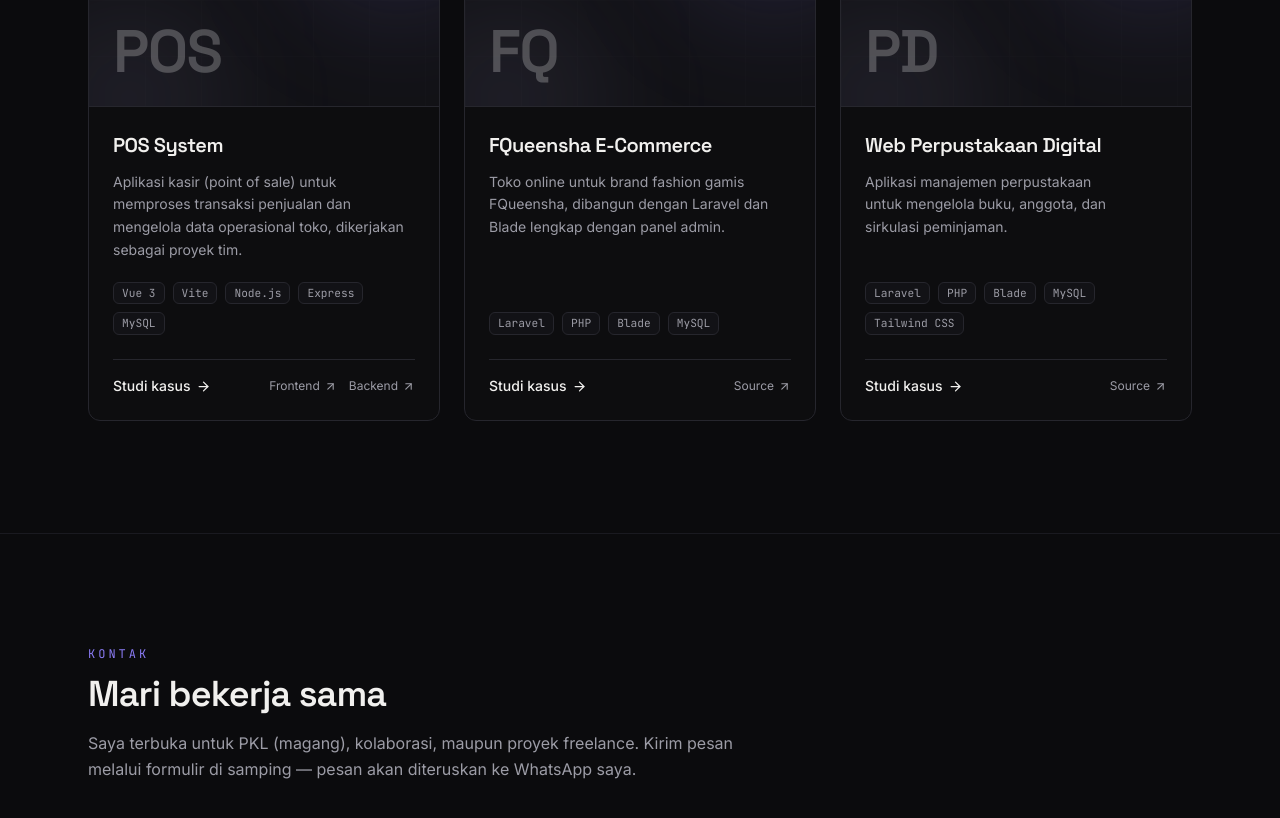
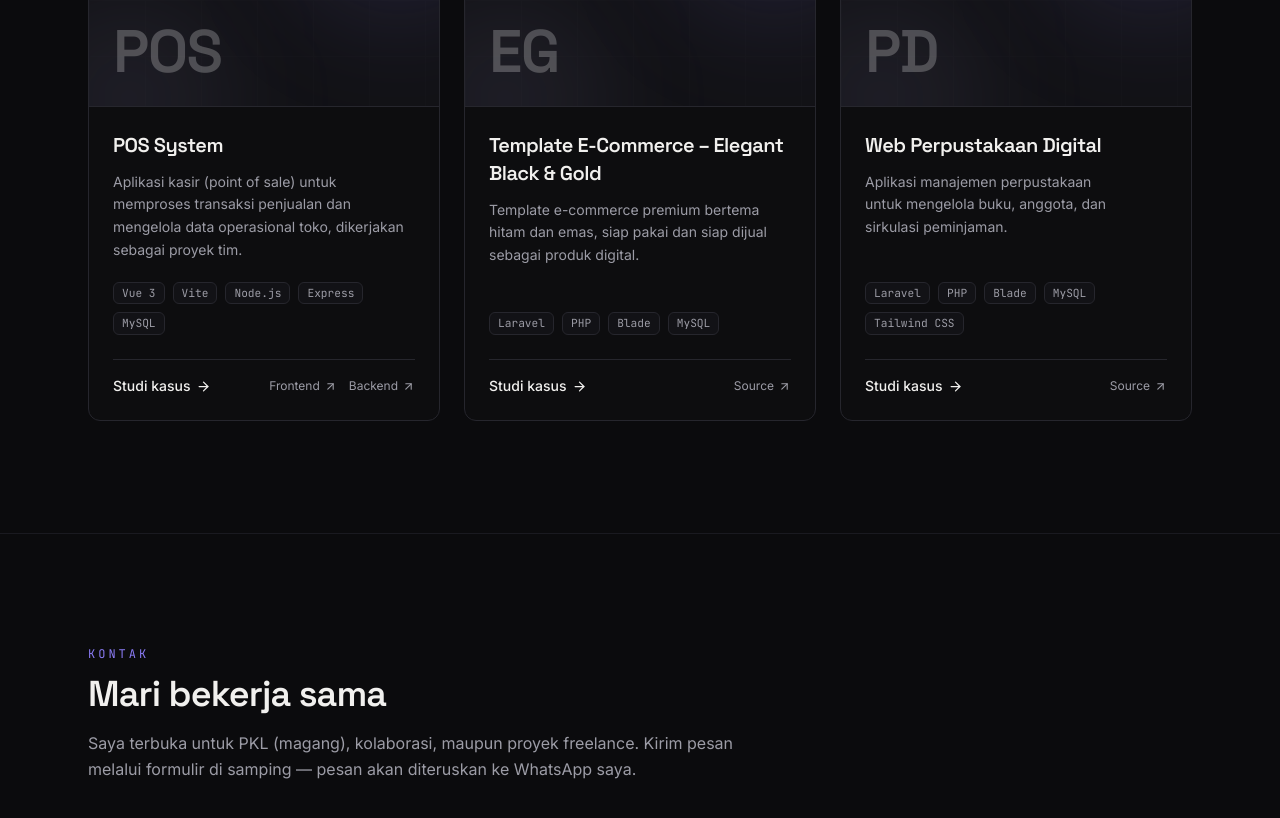
Before and after one commit to fzzan-seva/React-porto, a React (Vite) app: page / in a window 1280 px wide. Shown: the part 2640-3458 px from the top of the page. Built offline with nearby package versions, Linux system fonts and the light colour scheme.

Commit message:
ganti project

```diff
--- a/src/data/projects.js
+++ b/src/data/projects.js
@@ -6,7 +6,7 @@
  * - "POS System" is a collaborative/school team project. Its frontend and
  *   backend repositories are owned by a teammate (@farhanline), so it is
  *   presented as a team project, not as sole work.
- * - "FQueensha E-Commerce" and "Web Perpustakaan Digital" are personal repos.
+ * - "Template E-Commerce – Elegant Black & Gold" and "Web Perpustakaan Digital" are personal repos.
  * - No project currently has a verified live demo URL, so `demo` is omitted
  *   unless a real deployment exists.
  *
@@ -55,28 +55,33 @@ const projects = [
   },
   {
     id: 2,
-    title: "FQueensha E-Commerce",
+    title: "Template E-Commerce – Elegant Black & Gold",
     category: "E-Commerce",
-    monogram: "FQ",
+    monogram: "EG",
     summary:
-      "Toko online untuk brand fashion gamis FQueensha, dibangun dengan Laravel dan Blade lengkap dengan panel admin.",
+      "Template e-commerce premium bertema hitam dan emas, siap pakai dan siap dijual sebagai produk digital.",
     overview:
-      "FQueensha E-Commerce adalah aplikasi toko online berbasis Laravel. Aplikasi ini mencakup katalog produk beserta kategori dan pencarian, varian ukuran/warna dengan stok per varian, keranjang belanja, checkout dengan buku alamat, alur pembayaran manual (verifikasi bukti transfer oleh admin), riwayat pesanan, serta panel admin untuk mengelola produk, kategori, pesanan, pengguna, dan pengaturan toko.",
+      "Template E-Commerce – Elegant Black & Gold adalah template toko online berbasis Laravel dengan desain elegan dan premium bertema hitam & emas. Cocok digunakan untuk berbagai brand fashion, gamis, hijab, aksesoris, maupun produk premium lainnya. Sudah dilengkapi dengan katalog produk, varian ukuran/warna, keranjang belanja, checkout, pembayaran manual, riwayat pesanan, serta panel admin siap pakai.",
     problem:
-      "Menyediakan kanal penjualan online untuk brand gamis, lengkap dengan pengelolaan pesanan dan verifikasi pembayaran manual.",
-    role: "Proyek pribadi. Berfokus pada kustomisasi storefront dan panel admin untuk kebutuhan brand FQueensha.",
+      "Menyediakan template e-commerce siap pakai bertema hitam dan emas untuk mempercepat pembuatan toko online atau bisa dijadikan produk digital siap jual.",
+    role: "Proyek pribadi. Berfokus pada desain UI/UX bertema hitam & emas, struktur kode yang rapi, serta kemudahan rebranding agar template ini benar-benar siap pakai.",
     tech: ["Laravel", "PHP", "Blade", "MySQL"],
     features: [
+      "Desain premium dan elegan dengan tema Hitam & Emas",
+      "Siap pakai & mudah di-rebrand",
       "Katalog produk dengan kategori, pencarian, dan filter",
       "Varian ukuran/warna dengan stok per varian",
       "Keranjang belanja, buku alamat, dan checkout",
       "Pembayaran manual: unggah bukti transfer & verifikasi admin",
       "Riwayat pesanan dengan pelacakan status",
       "Panel admin: produk, kategori, pesanan, pengguna, dan pengaturan toko",
+      "Kode terstruktur rapi, mudah dikustomisasi",
     ],
     decisions: [
-      "Menggunakan alur pembayaran manual (transfer + unggah bukti) agar cocok untuk operasional skala kecil tanpa payment gateway.",
-      "Identitas toko (nama, kontak, rekening) dapat diatur dari panel admin sehingga mudah disesuaikan.",
+      "Menggunakan konsep Black & Gold untuk menciptakan kesan premium dan eksklusif.",
+      "Dirancang sebagai template siap pakai agar bisa langsung digunakan atau dijual kembali sebagai produk digital.",
+      "Menggunakan alur pembayaran manual (transfer + unggah bukti) agar bisa dipakai tanpa bergantung pada payment gateway.",
+      "Semua data toko (nama, logo, kontak, rekening) bisa diatur melalui panel admin untuk mempermudah rebranding.",
     ],
     links: [
       {
```
